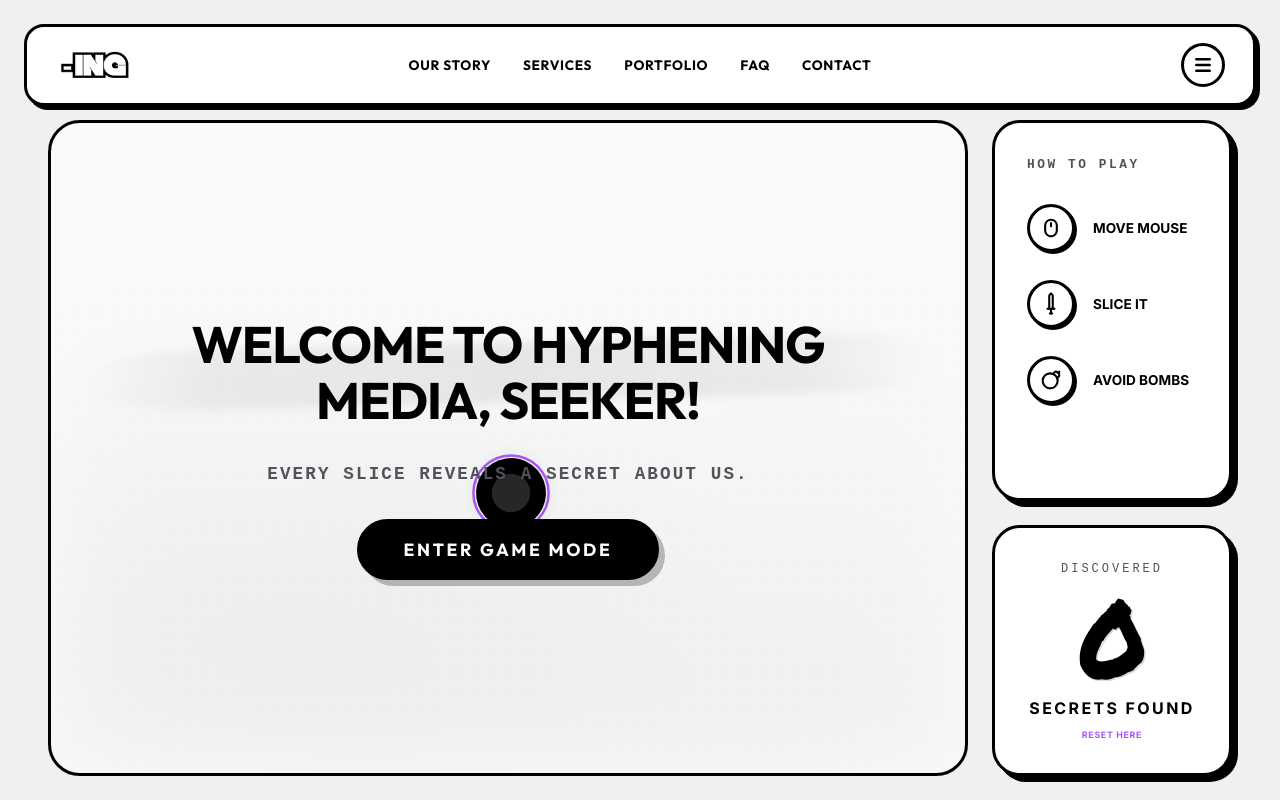
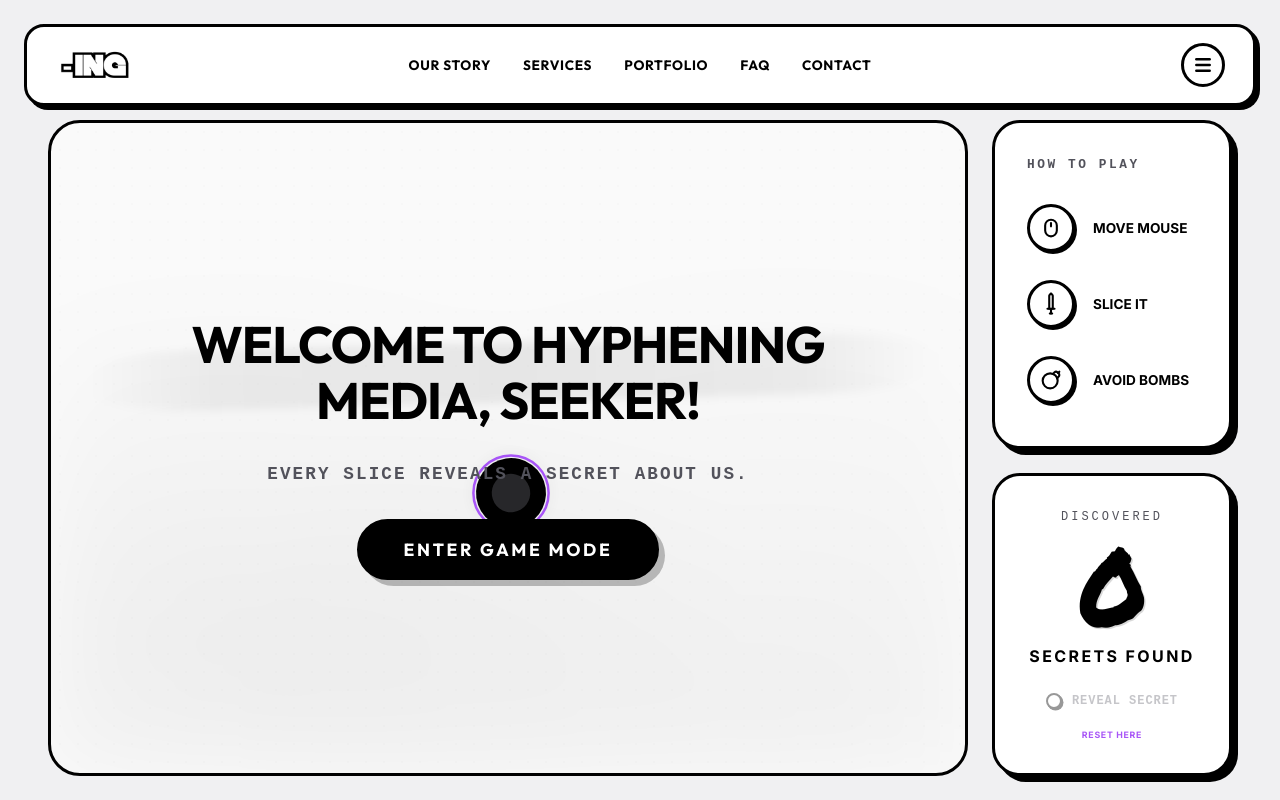
Before and after one commit to joseph42nite/hyphening-media, a React (Vite) app in the folder frontend/: page / in a window 1280 px wide. Shown: the top 800 px of the page. Built offline with nearby package versions, Linux system fonts and the light colour scheme.

Commit message:
feat: restrict secrets reveal behind score threshold with radio trigger

```diff
--- a/frontend/src/index.css
+++ b/frontend/src/index.css
@@ -1859,51 +1859,116 @@
   }
 }
 
-/* Floating Game Secrets Overlay */
-.game-secret-notification {
+/* Reveal secret radio styling */
+.reveal-secret-container {
+  margin-top: 18px;
+  width: 100%;
+  display: flex;
+  justify-content: center;
+  align-items: center;
+}
+
+.radio-label {
+  display: inline-flex;
+  align-items: center;
+  gap: 10px;
+  font-family: var(--font-mono);
+  font-size: 0.75rem;
+  font-weight: 800;
+  text-transform: uppercase;
+  letter-spacing: 0.08em;
+  cursor: pointer;
+  padding: 6px 12px;
+  border-radius: 8px;
+  transition: all 0.2s ease;
+  user-select: none;
+}
+
+.radio-label.disabled {
+  opacity: 0.4;
+  cursor: not-allowed;
+  color: #71717a;
+}
+
+.radio-label.active {
+  color: #000000;
+}
+
+.radio-label input[type="radio"] {
+  display: none;
+}
+
+/* Custom styled radio button to look like neo-brutalist radio */
+.radio-design {
+  width: 16px;
+  height: 16px;
+  border: 2px solid #000000;
+  border-radius: 50%;
+  display: inline-block;
+  position: relative;
+  background: white;
+  transition: transform 0.15s, background-color 0.15s;
+  box-shadow: 1.5px 1.5px 0px #000;
+}
+
+.radio-label.active:hover .radio-design {
+  transform: scale(1.12);
+}
+
+.radio-label input[type="radio"]:checked + .radio-design {
+  background: #a855f7;
+  box-shadow: 1.5px 1.5px 0px #000;
+}
+
+.radio-label input[type="radio"]:checked + .radio-design::after {
+  content: "";
   position: absolute;
-  bottom: 32px;
-  left: 50%;
-  transform: translateX(-50%);
+  top: 3px;
+  left: 3px;
+  width: 6px;
+  height: 6px;
   background: white;
-  color: black;
-  border: 3px solid black;
-  box-shadow: 4px 4px 0 black;
-  padding: 14px 24px;
-  border-radius: 20px;
-  max-width: 85%;
-  width: 440px;
-  z-index: 10000;
-  text-align: center;
-  pointer-events: none;
-  animation: secretPop 0.35s cubic-bezier(0.175, 0.885, 0.32, 1.275) both;
-}
-
-@keyframes secretPop {
-  0% {
-    transform: translateX(-50%) translateY(24px) scale(0.92);
-    opacity: 0;
-  }
-  100% {
-    transform: translateX(-50%) translateY(0) scale(1);
-    opacity: 1;
-  }
-}
-
-.game-secret-notification .secret-tag {
+  border-radius: 50%;
+}
+
+/* Secrets Box inside Score Card */
+.unlocked-secret-box {
+  margin-top: 16px;
+  padding: 14px;
+  background: #fafafa;
+  border: 2px dashed #000000;
+  border-radius: 16px;
+  width: 100%;
+  text-align: left;
+  animation: unlockFadeIn 0.35s cubic-bezier(0.165, 0.84, 0.44, 1) both;
+}
+
+.unlocked-label {
   display: block;
   font-family: var(--font-mono);
-  font-size: 0.65rem;
+  font-size: 0.6rem;
   font-weight: 900;
-  text-transform: uppercase;
   color: #a855f7;
-  letter-spacing: 0.1em;
+  text-transform: uppercase;
   margin-bottom: 6px;
-}
-
-.game-secret-notification .secret-text {
+  letter-spacing: 0.08em;
+}
+
+.unlocked-text {
   margin: 0;
-  font-size: 0.95rem;
+  font-size: 0.8rem;
   font-weight: 700;
+  color: #000000;
   line-height: 1.45;
 }
+
+@keyframes unlockFadeIn {
+  from {
+    opacity: 0;
+    transform: translateY(8px);
+  }
+  to {
+    opacity: 1;
+    transform: translateY(0);
+  }
+}
--- a/frontend/src/views/Landing.jsx
+++ b/frontend/src/views/Landing.jsx
@@ -817,7 +817,8 @@
   const heroRef = useRef(null);
   const [score, setScore] = useState(0);
   const [gameMode, setGameMode] = useState(false);
-  const [lastSecret, setLastSecret] = useState("");
+  const [revealSecretChecked, setRevealSecretChecked] = useState(false);
+  const [unlockedSecret, setUnlockedSecret] = useState("");
 
   const handlePointerDown = () => {
     setGameMode(true);
@@ -827,7 +828,8 @@
     e.stopPropagation();
     setGameMode(false);
     setScore(0);
-    setLastSecret("");
+    setRevealSecretChecked(false);
+    setUnlockedSecret("");
     document.getElementById('our-story')?.scrollIntoView({ behavior: 'smooth' });
   };
 
@@ -949,14 +951,10 @@
               onScore={(val) => {
                 if (val === 0) {
                   setScore(0);
-                  setLastSecret("");
+                  setRevealSecretChecked(false);
+                  setUnlockedSecret("");
                 } else {
-                  setScore(s => {
-                    const next = s + 1;
-                    const secretIdx = (next - 1) % COMPANY_SECRETS.length;
-                    setLastSecret(COMPANY_SECRETS[secretIdx]);
-                    return next;
-                  });
+                  setScore(s => s + 1);
                 }
               }}
             />
@@ -964,13 +962,6 @@
             {gameMode && (
               <div className="game-score-overlay">
                 Score: {score}
-              </div>
-            )}
-
-            {gameMode && lastSecret && (
-              <div className="game-secret-notification">
-                <span className="secret-tag">Revealed Fact:</span>
-                <p className="secret-text">{lastSecret}</p>
               </div>
             )}
 
@@ -1053,7 +1044,7 @@
           </div>
 
           {/* Score Card */}
-          <div className="hero-card score-card" onClick={() => { setScore(0); setLastSecret(""); }} style={{ cursor: 'pointer' }} title="Click to Reset Score">
+          <div className="hero-card score-card">
             <span className="score-label">
               DISCOVERED
             </span>
@@ -1063,7 +1054,56 @@
             </div>
 
             <p>Secrets Found</p>
-            <span style={{ fontSize: '0.55rem', textTransform: 'uppercase', letterSpacing: '0.08em', color: '#a855f7', marginTop: '8px', fontWeight: 700 }}>Reset Here</span>
+
+            {/* Radio-style button to reveal a secret once score >= 3 */}
+            <div className="reveal-secret-container" onClick={(e) => e.stopPropagation()}>
+              <label className={`radio-label ${score >= 3 ? "active" : "disabled"}`}>
+                <input
+                  type="radio"
+                  name="reveal-secret"
+                  checked={revealSecretChecked}
+                  disabled={score < 3}
+                  onChange={() => {
+                    if (score >= 3 && !revealSecretChecked) {
+                      setRevealSecretChecked(true);
+                      const secretIdx = Math.floor(Math.random() * COMPANY_SECRETS.length);
+                      setUnlockedSecret(COMPANY_SECRETS[secretIdx]);
+                    }
+                  }}
+                />
+                <span className="radio-design"></span>
+                <span className="radio-text">Reveal Secret</span>
+              </label>
+            </div>
+
+            {/* Display the secret if unlocked and checked */}
+            {revealSecretChecked && unlockedSecret && (
+              <div className="unlocked-secret-box">
+                <span className="unlocked-label">Hyphening Secret:</span>
+                <p className="unlocked-text">{unlockedSecret}</p>
+              </div>
+            )}
+
+            <span
+              onClick={(e) => {
+                e.stopPropagation();
+                setScore(0);
+                setRevealSecretChecked(false);
+                setUnlockedSecret("");
+              }}
+              style={{
+                fontSize: '0.55rem',
+                textTransform: 'uppercase',
+                letterSpacing: '0.08em',
+                color: '#a855f7',
+                marginTop: '12px',
+                fontWeight: 700,
+                cursor: 'pointer'
+              }}
+              className="reset-score-trigger"
+            >
+              Reset Here
+            </span>
           </div>
         </div>
       </section>
```
